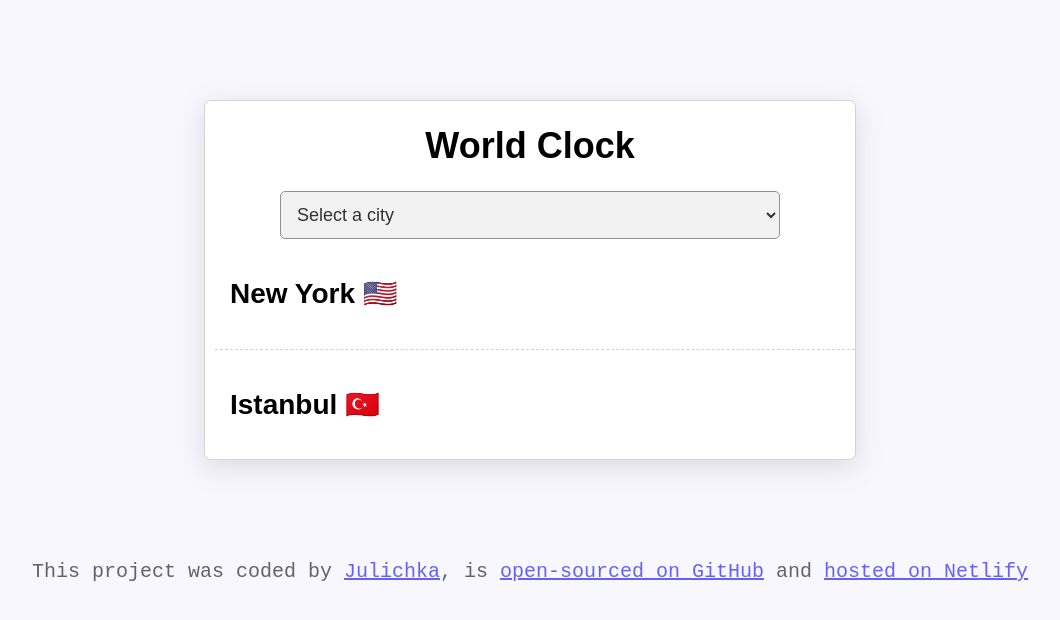
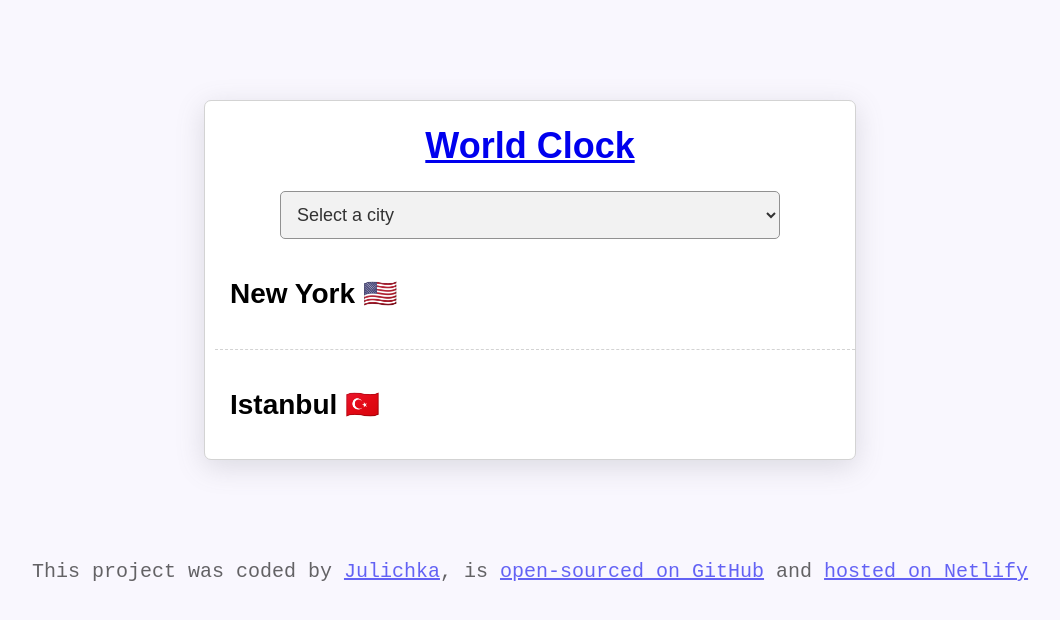
Before and after one commit to julichkaD/world-clock, a plain HTML site: page index.html in a window 1280 px wide. Shown: the whole page, without its empty margins (110-1170 px from the left). Drawn offline with nearby package versions, Linux system fonts and the light colour scheme; a script that the page names is missing.

Commit message:
Update index.html

```diff
--- a/index.html
+++ b/index.html
@@ -14,7 +14,8 @@
 
 <body>
     <div class="container">
-        <h1>World Clock</h1>
+        <h1><a href="/">World Clock</a>
+        </h1>
         <select name="city" id="city">
             <option value="">Select a city</option>
             <option value="current">My current location</option>
```
